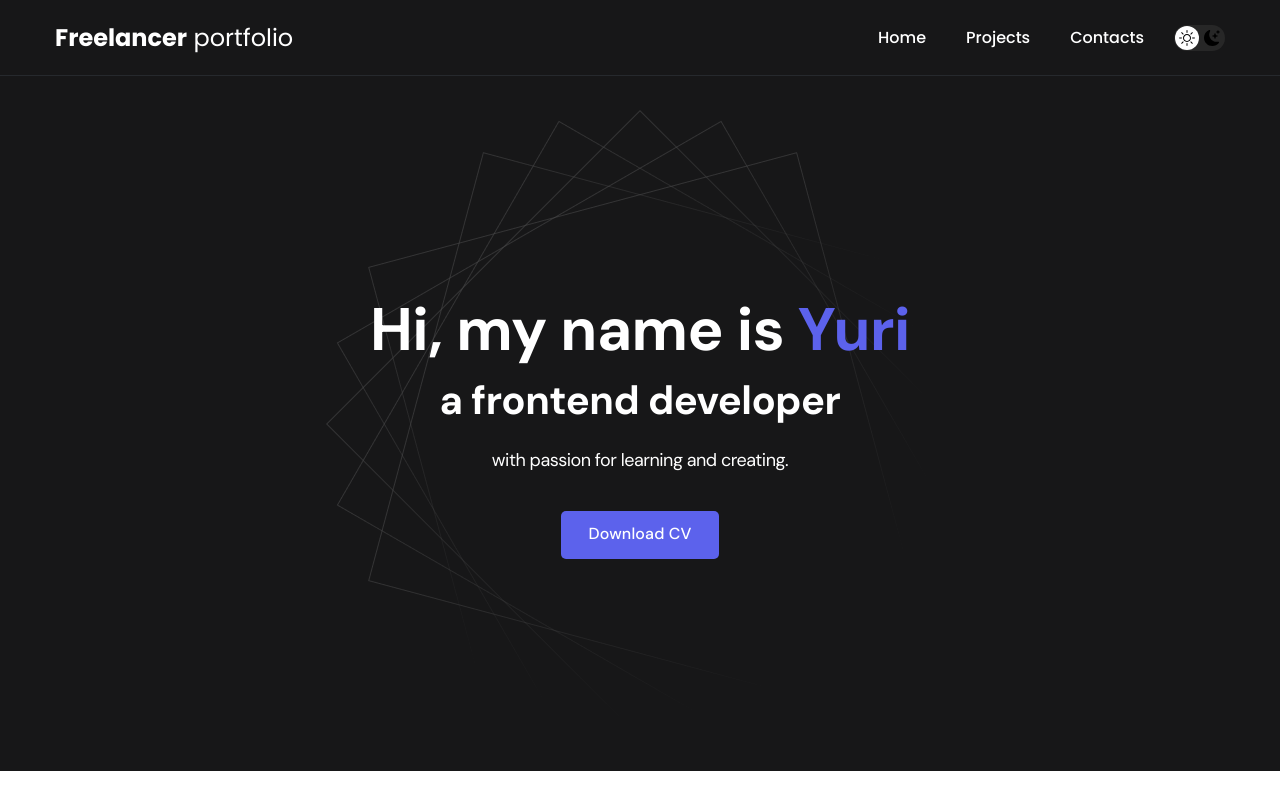
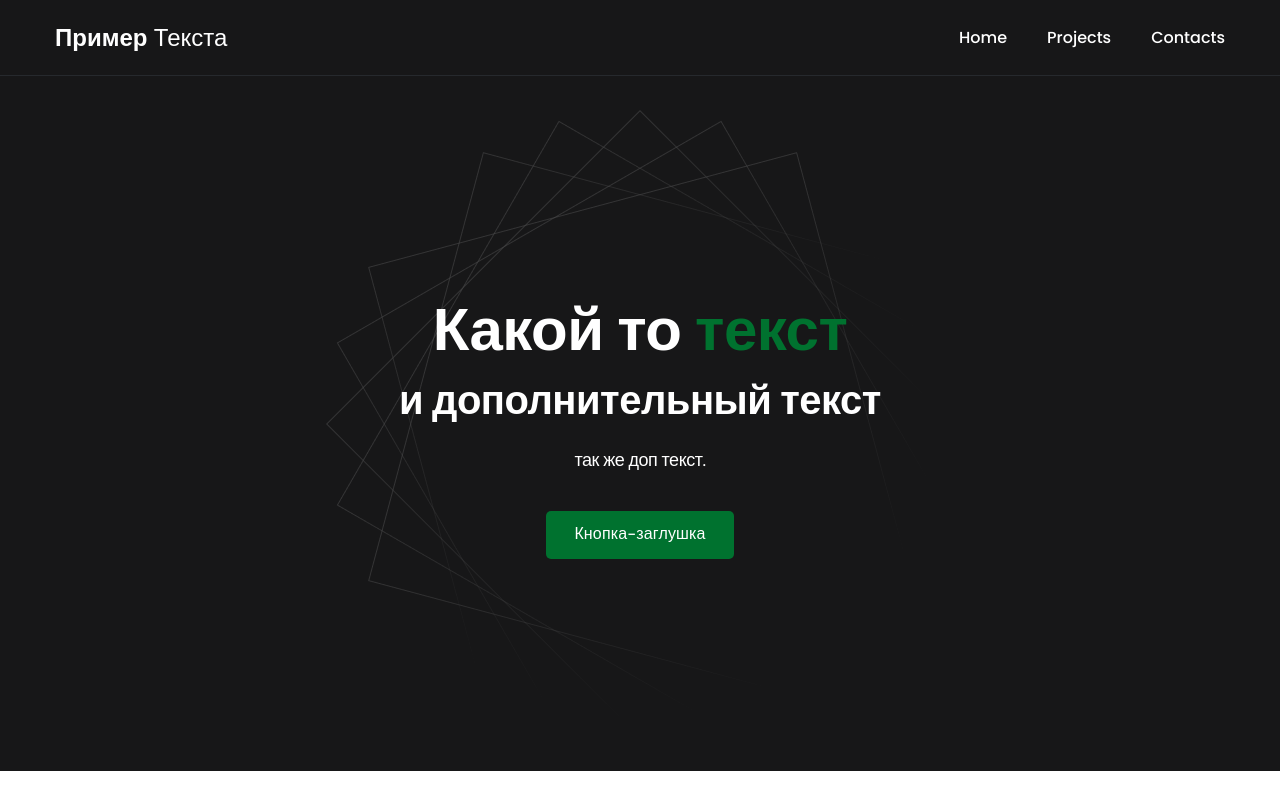
Before and after one commit to KostyaWest/kursach1, a React (Create React App) app: page / in a window 1280 px wide. Shown: the top 800 px of the page. Built offline with nearby package versions, Linux system fonts and the light colour scheme.

Commit message:
Побаловался с текстом и изображениями

```diff
--- a/src/components/footer/Footer.js
+++ b/src/components/footer/Footer.js
@@ -19,7 +19,7 @@ const Footer = () => {
                         <li className="social__item"><a href="#!"><img src={linkedIn} alt="Link" /></a></li>
                     </ul>
                     <div className="copyright">
-                        <p>© 2022 frontend-dev.com</p>
+                        <p>Сюда к примеру можно вставить текст</p>
                     </div>
                 </div>
             </div>
--- a/src/components/header/Header.js
+++ b/src/components/header/Header.js
@@ -5,13 +5,13 @@ const header = () => {
         <header className="header">
             <div className="header__wrapper">
                 <h1 className="header__title">
-                    <strong>Hi, my name is <em>Yuri</em></strong><br />
-                    a frontend developer
+                    <strong>Какой то <em>текст</em></strong><br />
+                    и дополнительный текст
                 </h1>
                     <div className="header__text">
-                        <p>with passion for learning and creating.</p>
+                        <p>так же доп текст.</p>
                     </div>
-                <a href="#!" className="btn">Download CV</a>
+                <a href="#!" className="btn">Кнопка-заглушка</a>
             </div>
         </header>
     );
--- a/src/components/header/style.css
+++ b/src/components/header/style.css
@@ -10,9 +10,13 @@
 
 	background-color: var(--header-bg);
 	background-image: url('./../../img/header-bg.png');
+
+
 	background-repeat: no-repeat;
 	background-size: auto;
 	background-position: center center;
+
+
 
 	color: var(--header-text);
 	text-align: center;
@@ -37,7 +41,7 @@
 
 .header__title em {
 	font-style: normal;
-	color: var(--accent);
+	color: var(--green);
 }
 
 .header__text {
--- a/src/components/navigationbar/Navigationbar.js
+++ b/src/components/navigationbar/Navigationbar.js
@@ -5,9 +5,7 @@
 // export default Navigationbar
 // стартовая заготовка, вместо нее -> плагин simple react snippets
 
-//внизу - sfc
-import sun from "./../../img/icons/sun.svg"
-import moon from "./../../img/icons/moon.svg"
+
 import "./style.css";
 //для импортов добавили выход два раза вверх по сравнению с app.js
 
@@ -27,15 +25,10 @@ const Navigationbar = () => {
                 <NavLink to="/"
                   className="logo">
 
-                    <strong>Freelancer</strong> portfolio
+                    <strong>Пример</strong> Текста
 
                 </NavLink>
                 {/* первая ссылка. Когда наводим на фрилансер портфолио - выкидывает на локалхост 3000 */}
-
-                <button className="dark-mode-btn">
-                    <img src={sun} alt="Light mode" className="dark-mode-btn__icon" />
-                    <img src={moon} alt="Dark mode" className="dark-mode-btn__icon" />
-                </button>
 
                 <ul className="nav-list">
                     <li className="nav-list__item">
--- a/src/styles/main.css
+++ b/src/styles/main.css
@@ -7,8 +7,7 @@
 	--black: #171718;
 	--black-border: #26292d;
 	--white: #fff;
-	--purple: #5c62ec;
-
+	--green: #00722f;
 	/* Nav */
 	--nav-bg: var(--black);
 	--nav-border: var(--black-border);
@@ -32,19 +31,6 @@
 	--project-card-text: var(--black);
 	--box-shadow: 0px 5px 35px rgba(0, 0, 0, 0.25);
 }
-
-.dark {
-	/* Dark mode */
-	--page-bg: #252526;
-	--text-color: var(--white);
-
-	--title-1: var(--white);
-
-	--project-card-bg: var(--black);
-	--project-card-text: var(--white);
-	--box-shadow: 0px 5px 35px rgba(0, 0, 0, 0.8);
-}
-
 html,
 body {
 	min-height: 100vh;
@@ -104,49 +90,6 @@ body {
 	line-height: 1.3;
 }
 
-/* Dark mode btn */
-
-.dark-mode-btn {
-	order: 9;
-
-	position: relative;
-	display: flex;
-	justify-content: space-between;
-
-	width: 51px;
-	height: 26px;
-	padding: 5px;
-
-	border-radius: 50px;
-	background-color: #272727;
-}
-
-.dark-mode-btn::before {
-	content: '';
-
-	position: absolute;
-	top: 1px;
-	left: 1px;
-
-	display: block;
-	width: 24px;
-	height: 24px;
-
-	border-radius: 50%;
-	background-color: #fff;
-
-	transition: left 0.2s ease-in;
-}
-
-.dark-mode-btn--active::before {
-	left: 26px;
-}
-
-.dark-mode-btn__icon {
-	position: relative;
-	z-index: 9;
-}
-
 /* Btn */
 
 .btn {
@@ -155,7 +98,7 @@ body {
 	padding: 12px 28px;
 
 	border-radius: 5px;
-	background-color: var(--accent);
+	background-color: var(--green);
 	color: var(--white);
 	letter-spacing: 0.15px;
 	font-size: 16px;
```
